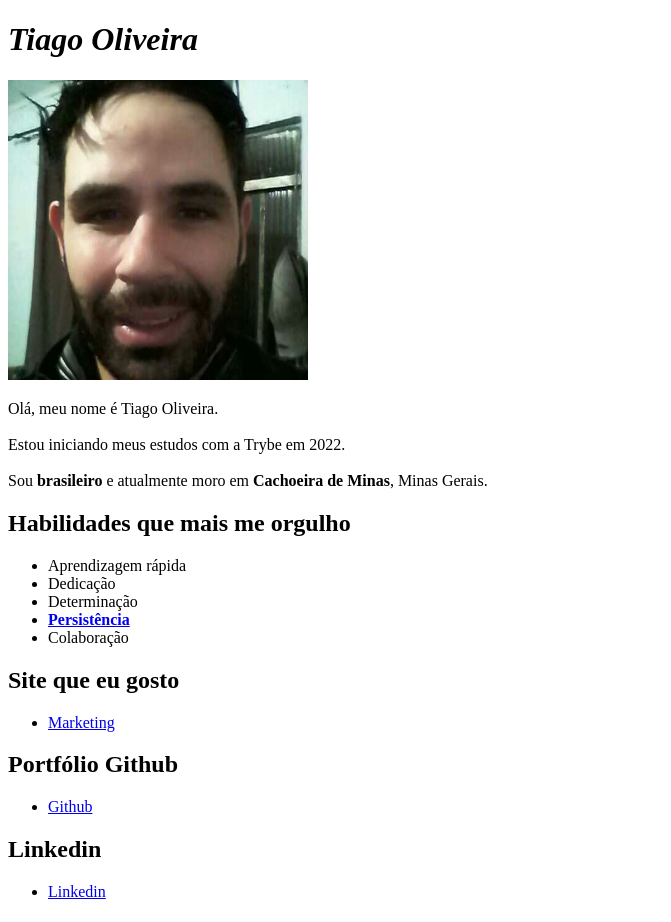
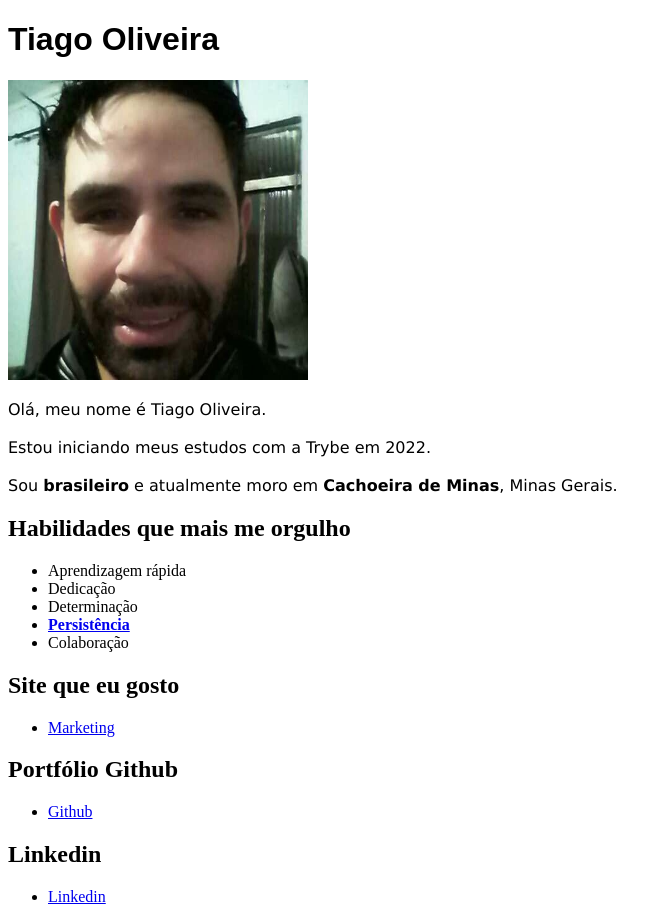
Before and after one commit to TiagoOliveira7890/Portfolio-Web, a plain HTML site: page index.html in a window 1280 px wide. Shown: the whole page, without its empty margins (0-671 px from the left). Drawn offline with Linux system fonts and the light colour scheme.

Commit message:
alterando fonte paragrafo

```diff
--- a/index.html
+++ b/index.html
@@ -2,12 +2,16 @@
 <html lang="pt-br">
   <head>
     <meta charset="UTF-8">
-    <title>Tiago Oliveira</title>
+    <title>Tiago Oliveira - Portfólio</title>
+    <link rel="stylesheet" type= "text/css"  href="style.css">
+    <Style>
+
+    </Style>
   </head>
 
   <body>
 
-    <h1><em>Tiago Oliveira</em></h1>
+    <h1>Tiago Oliveira</h1>
     <img src="tiago.jpg" alt="Tiago em casa" width="300px
 ">
   <p>Olá, meu nome é Tiago Oliveira. <br><br>Estou iniciando meus estudos com a Trybe em 2022.
--- a/style.css
+++ b/style.css
@@ -1,3 +1,7 @@
 h1 {
     font-family: sans-serif;
 }
+
+p {
+    font-family: Verdana, Geneva, Tahoma, sans-serif;
+}
```
